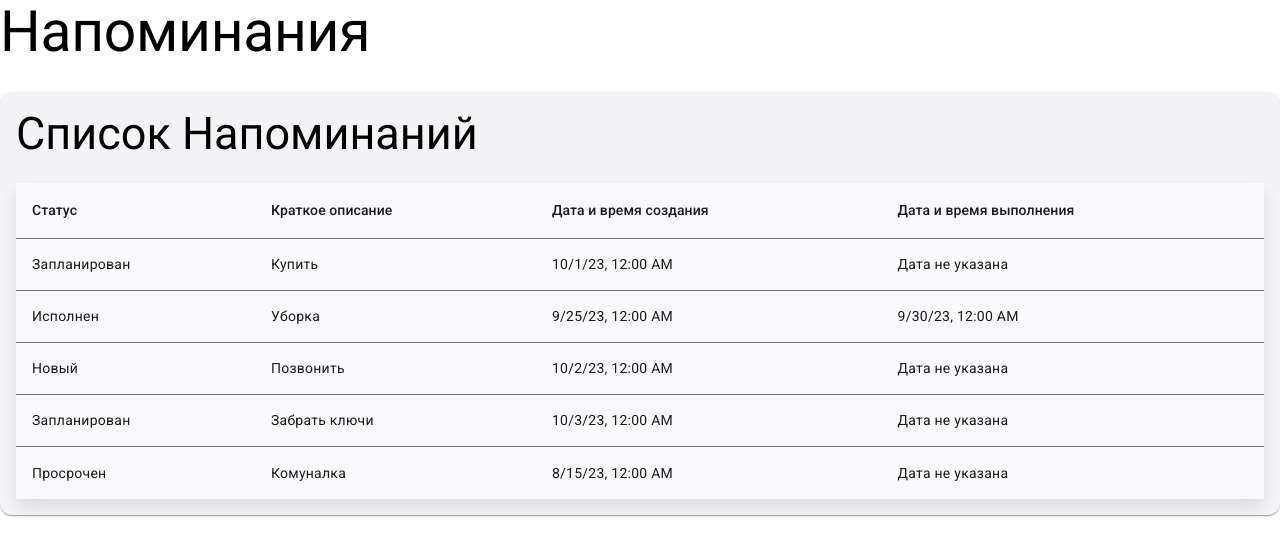
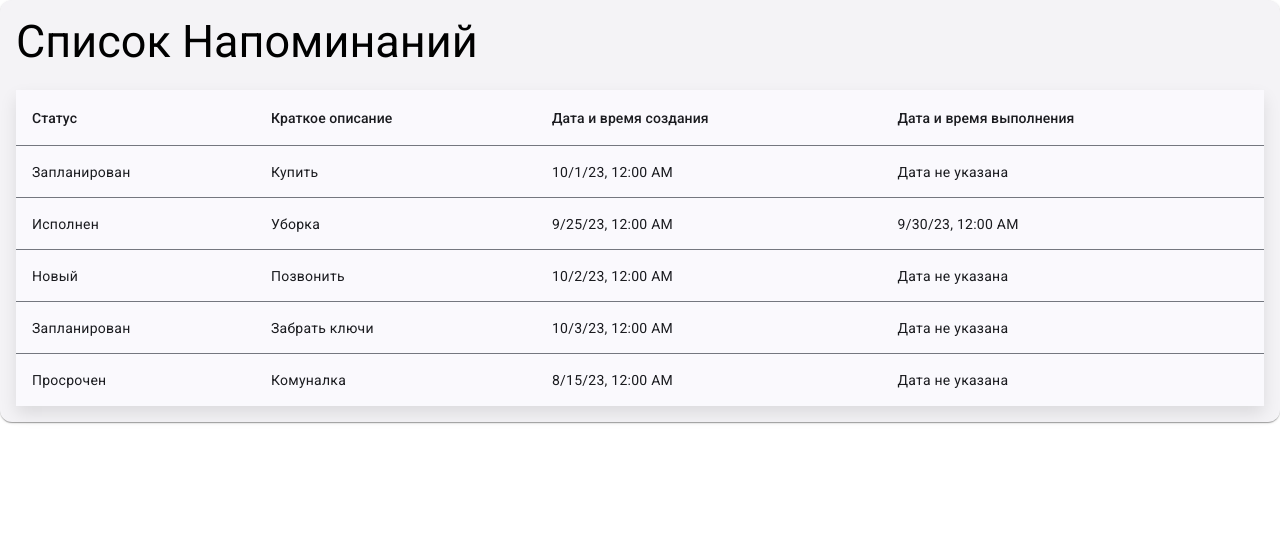
Before and after one commit to Corzinka/napomni, an Angular app: page /reminders in a window 1280 px wide. Shown: the top 556 px of the page. Built offline with nearby package versions, Linux system fonts and the light colour scheme.

Commit message:
доработка стиля

```diff
--- a/src/app/app.component.html
+++ b/src/app/app.component.html
@@ -1,4 +1,3 @@
 <div class="container">
-    <h1>Напоминания</h1>
-    <router-outlet></router-outlet>
+  <router-outlet></router-outlet>
 </div>
```
Also changed, not shown: .codesandbox/tasks.json (added).
